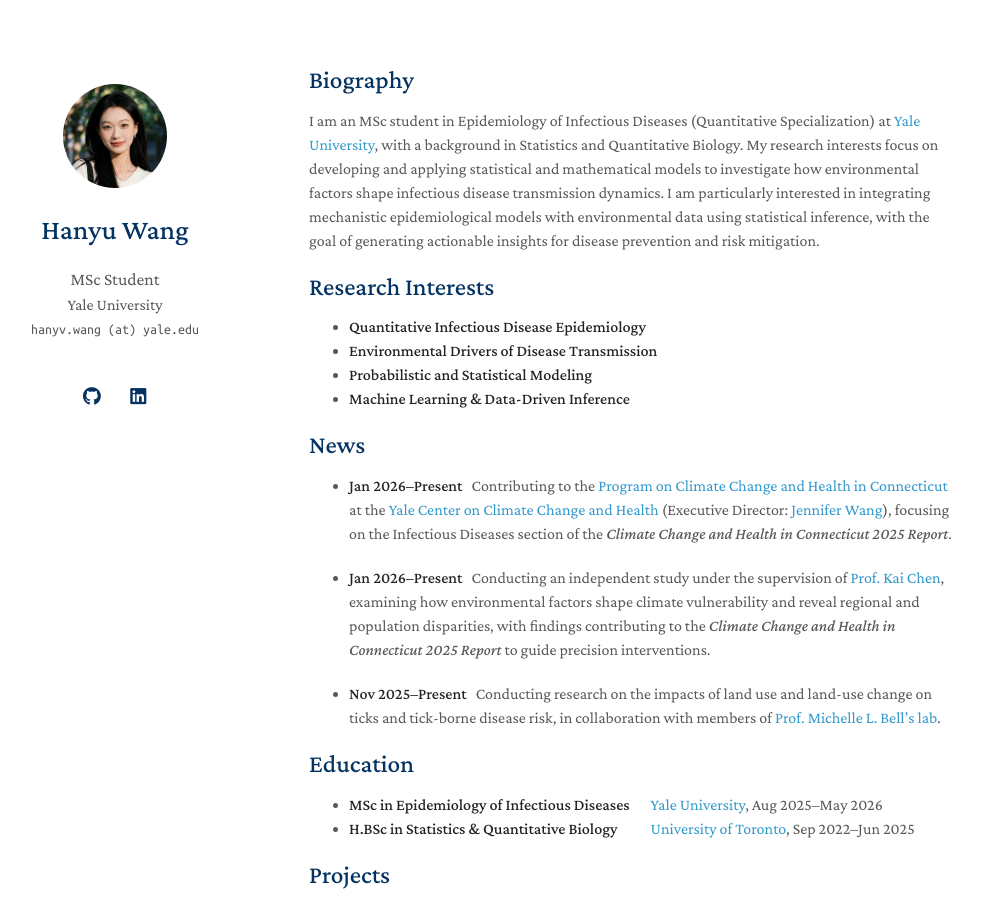
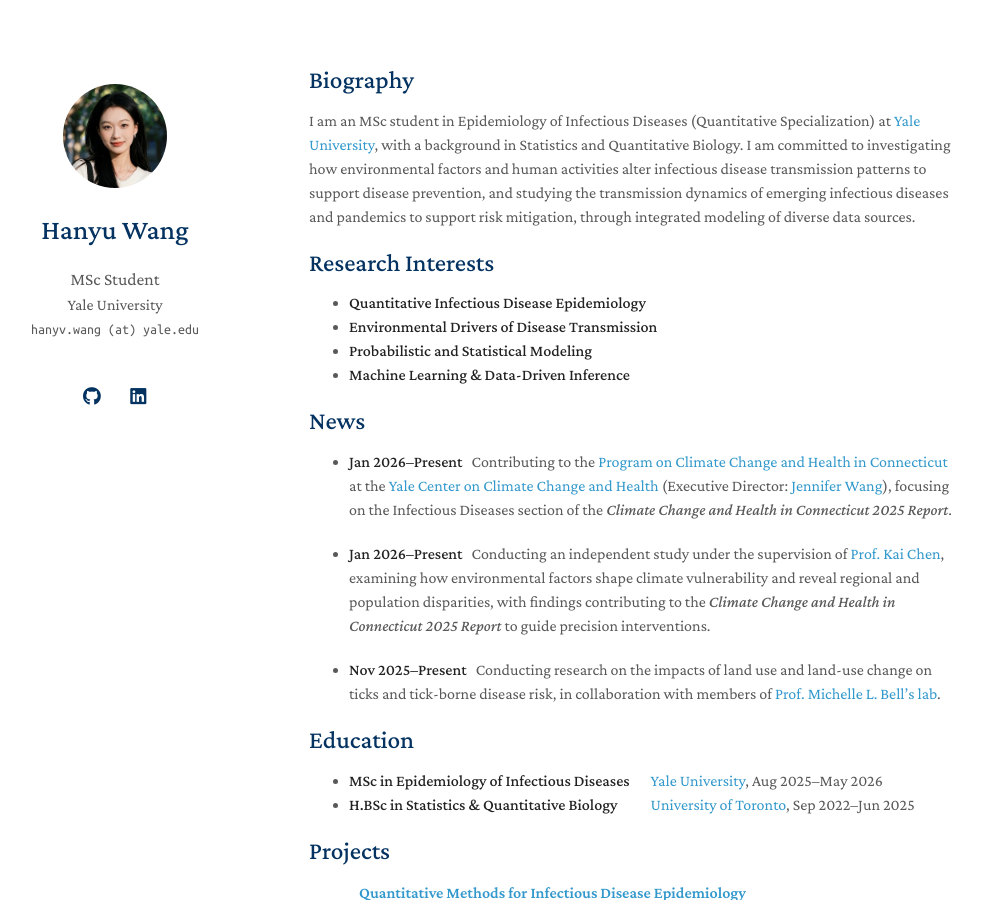
Before and after one commit to hanyvwang/hanyvwang.github.io, a Jekyll site: the page built from index.md, in a window 1280 px wide and 900 px high. Shown: the whole window, without its empty margins (161-1143 px from the left). Built offline with Jekyll 4.4.1, drawn with Linux system fonts in a browser that asks for light colours; a style sheet for code colours, icons or effects is not loaded; our own code applies the rules of GitHub Pages for plain Markdown files.

Commit message:
Update biography for clarity and focus
Revised biography to emphasize commitment to disease prevention and the study of emerging infectious diseases.

```diff
--- a/index.md
+++ b/index.md
@@ -4,7 +4,7 @@
 
 ## Biography
 
-I am an MSc student in Epidemiology of Infectious Diseases (Quantitative Specialization) at [Yale University](https://www.yale.edu/), with a background in Statistics and Quantitative Biology. My research interests focus on developing and applying statistical and mathematical models to investigate how environmental factors shape infectious disease transmission dynamics. I am particularly interested in integrating mechanistic epidemiological models with environmental data using statistical inference, with the goal of generating actionable insights for disease prevention and risk mitigation.
+I am an MSc student in Epidemiology of Infectious Diseases (Quantitative Specialization) at [Yale University](https://www.yale.edu/), with a background in Statistics and Quantitative Biology. I am committed to investigating how environmental factors and human activities alter infectious disease transmission patterns to support disease prevention, and studying the transmission dynamics of emerging infectious diseases and pandemics to support risk mitigation, through integrated modeling of diverse data sources.
 
 ## Research Interests
 
```
